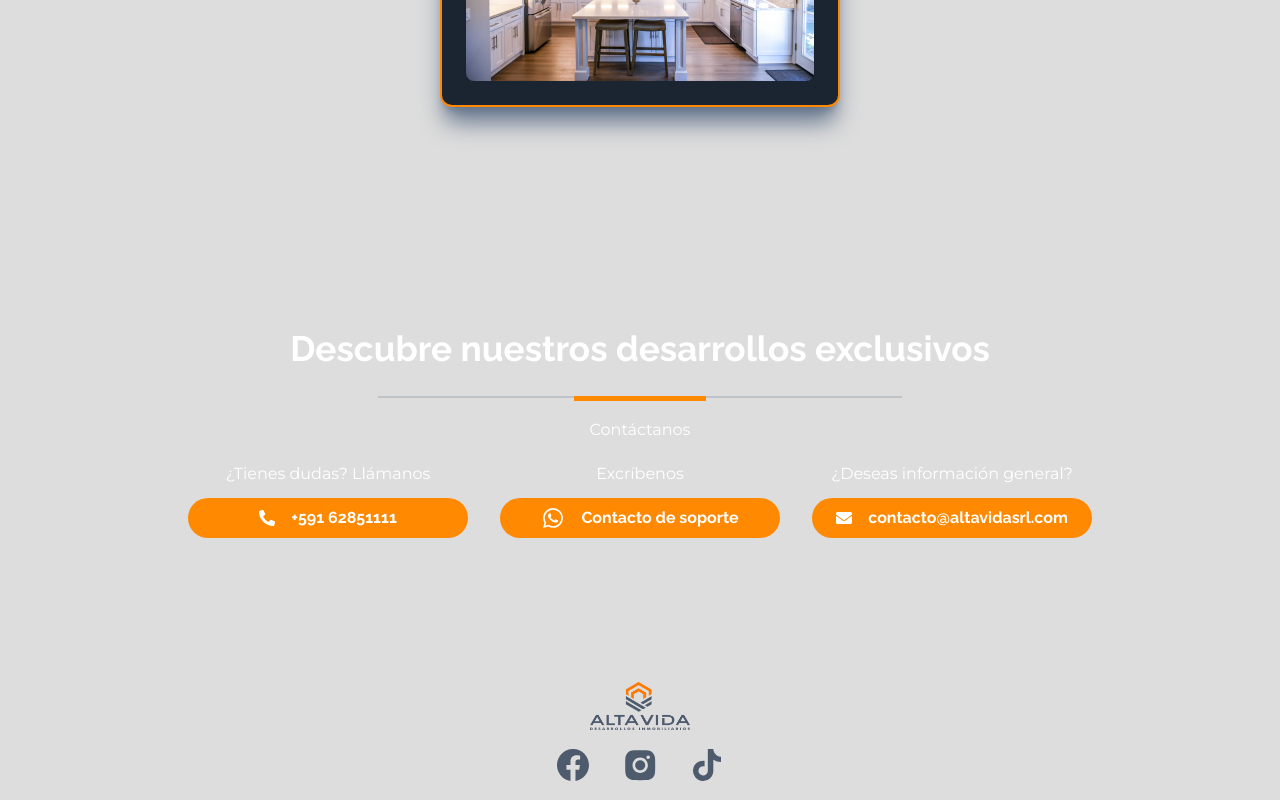
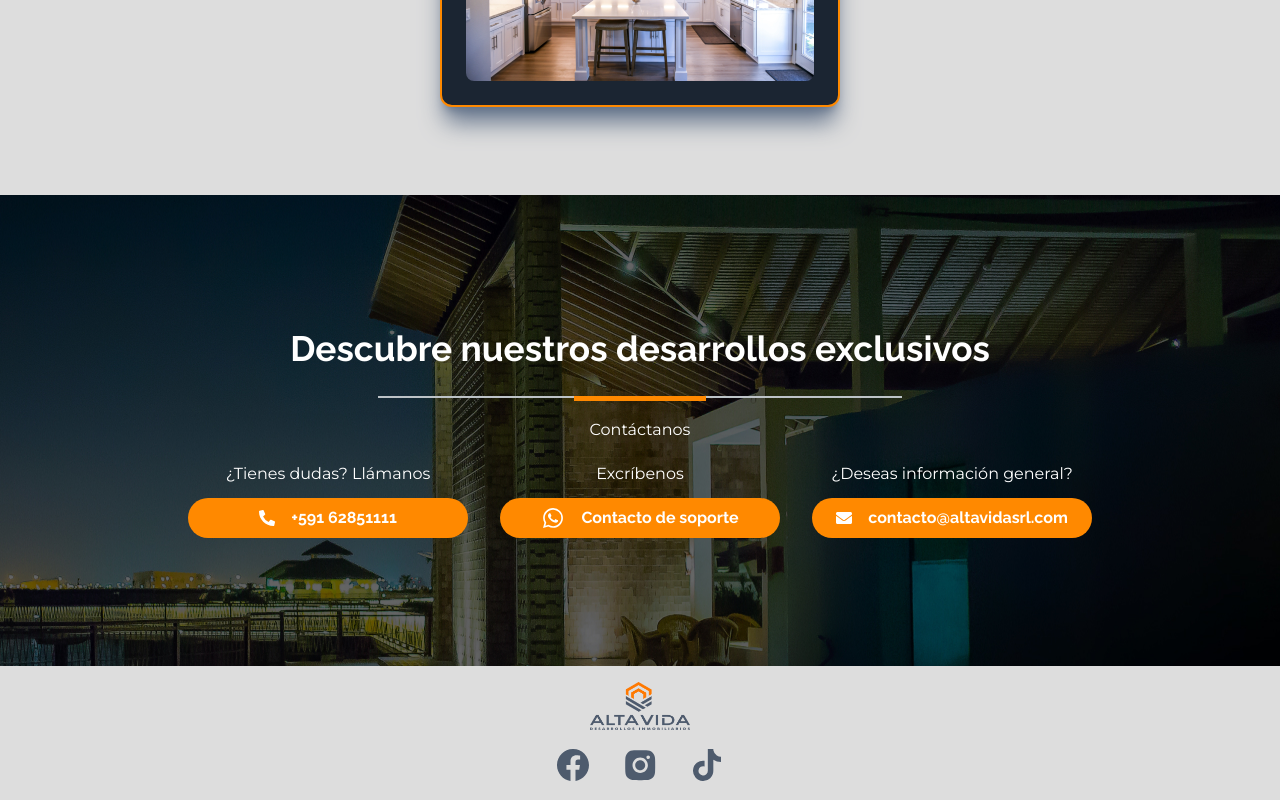
Before and after one commit to MiguelT18/AltaVida_Frontend, a React (Vite) app: page / in a window 1280 px wide. Shown: the part 3067-3867 px from the top of the page. Built offline with nearby package versions, Linux system fonts and the light colour scheme.

Commit message:
Fixed contact layout image

```diff
--- a/src/layouts/Contact.jsx
+++ b/src/layouts/Contact.jsx
@@ -5,7 +5,7 @@ import { MdWhatsapp } from "react-icons/md";
 
 const Contact = () => {
   return (
-    <section className="w-full grid place-content-center contact-layout bg-center bg-no-repeat bg-cover bg-fixed py-32 px-6 text-white">
+    <section className="w-full grid place-content-center bg-[url('@assets/images/contact_layout/contact_background.webp')] bg-center bg-no-repeat bg-cover bg-fixed py-32 px-6 text-white">
       <HeaderTitle
         title="Descubre nuestros desarrollos exclusivos"
         description="Contáctanos"
```
